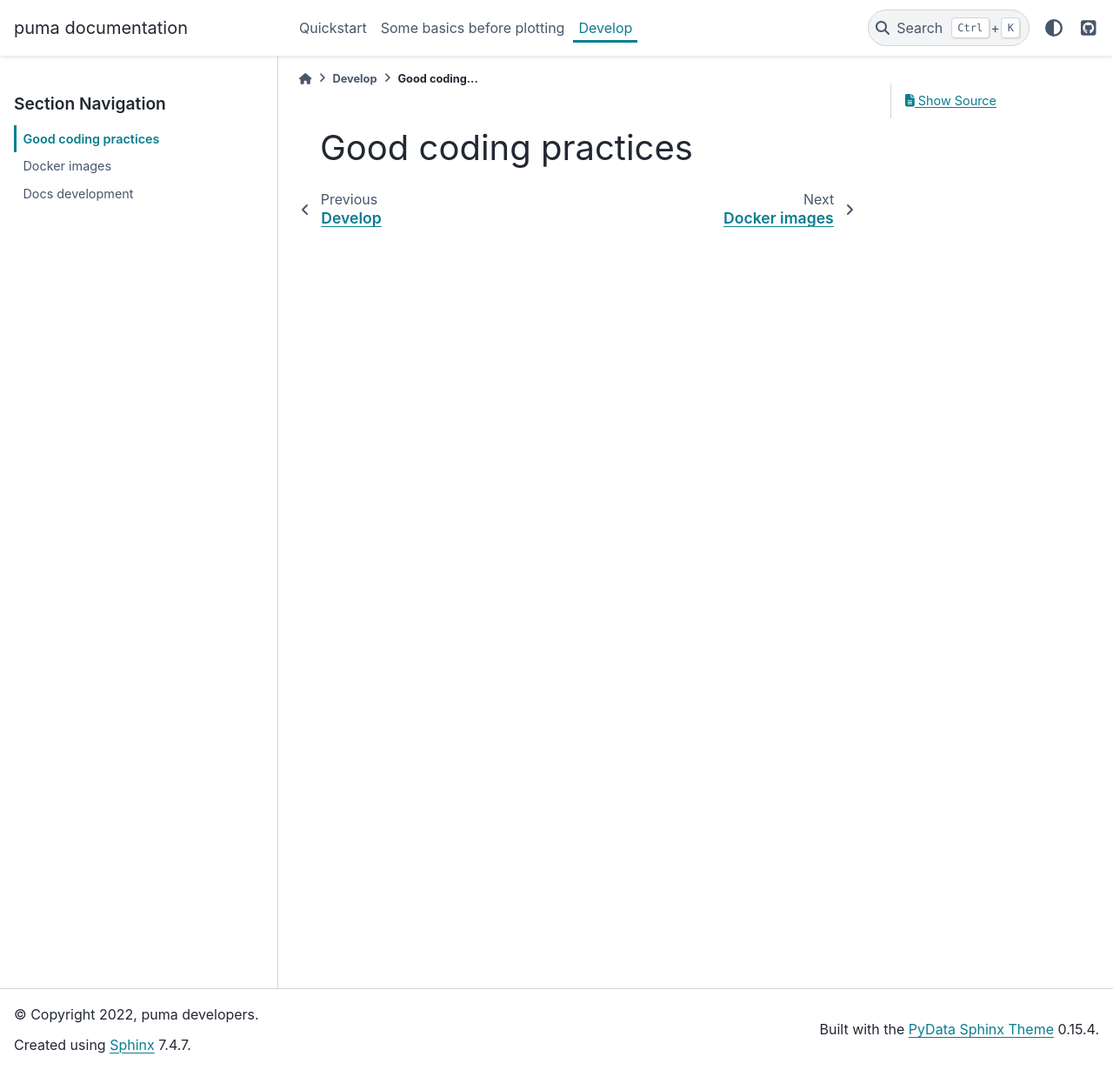
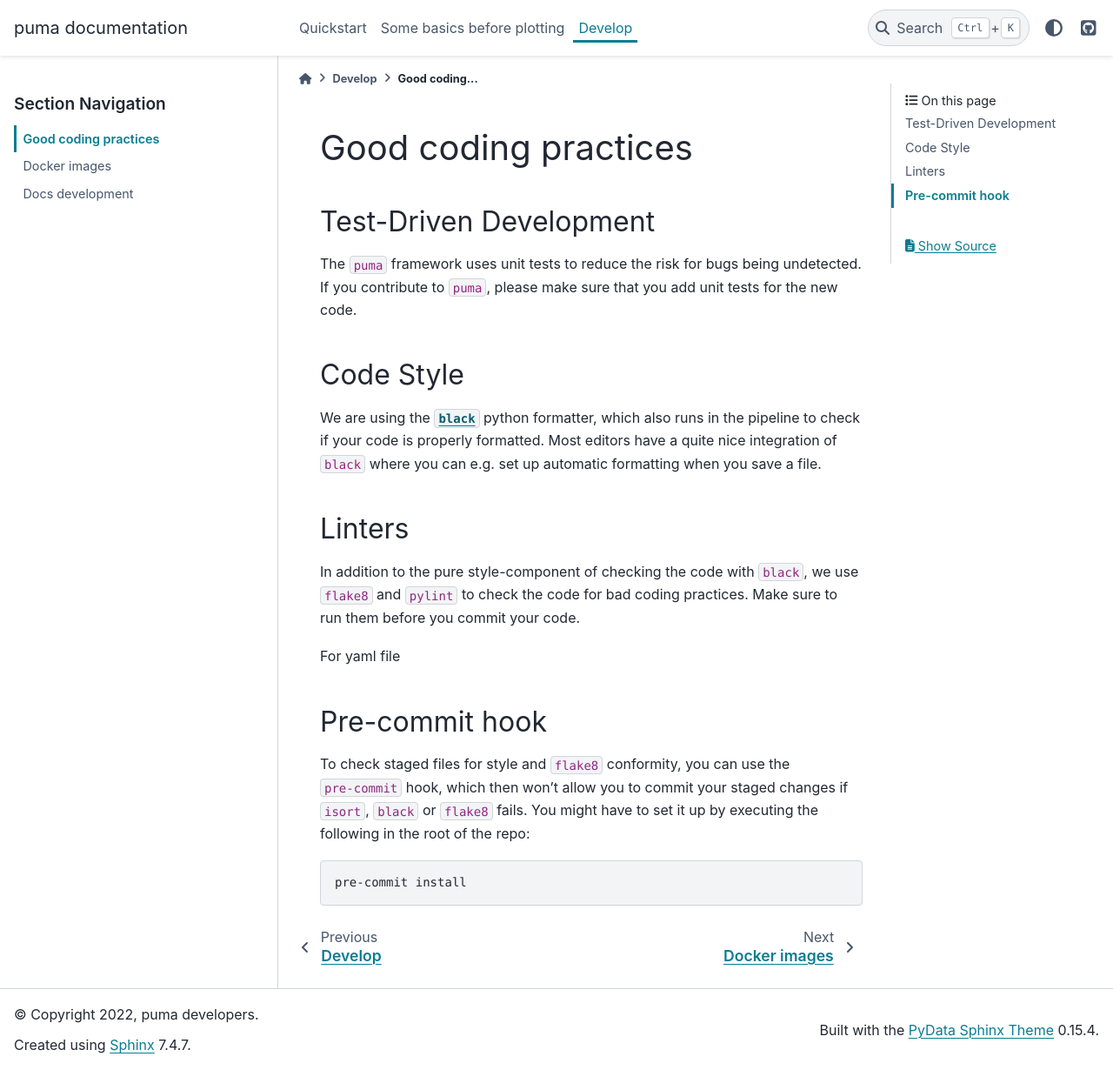
Before and after one commit to umami-hep/puma, a Sphinx documentation site: the page built from docs/source/dev_guidelines/development_guidelines.md, in a window 1280 px wide and 1230 px high. Shown: the whole window at 87% size. Built offline with Sphinx 7.4.7 and the PyData theme 0.15.4, drawn with Linux system fonts in a browser that asks for light colours.

Commit message:
update dev guidelines

````diff
--- a/docs/source/dev_guidelines/development_guidelines.md
+++ b/docs/source/dev_guidelines/development_guidelines.md
@@ -1 +1,33 @@
 # Good coding practices
+
+## Test-Driven Development
+
+The `puma` framework uses unit tests to reduce the risk for bugs being undetected.
+If you contribute to `puma`, please make sure that you add unit tests for the new
+code.
+
+## Code Style
+
+We are using the [`black`](https://github.com/psf/black) python formatter, which
+also runs in the pipeline to check if your code is properly formatted.
+Most editors have a quite nice integration of `black` where you can e.g. set up
+automatic formatting when you save a file.
+
+## Linters
+
+In addition to the pure style-component of checking the code with `black`, we use
+`flake8` and `pylint` to check the code for bad coding practices. Make sure to run them before
+you commit your code.
+
+For yaml file
+
+## Pre-commit hook
+
+To check staged files for style and `flake8` conformity, you can use the `pre-commit`
+hook, which then won't allow you to commit your staged changes if `isort`, `black` or
+`flake8` fails.
+You might have to set it up by executing the following in the root of the repo:
+
+```bash
+pre-commit install
+```
````
